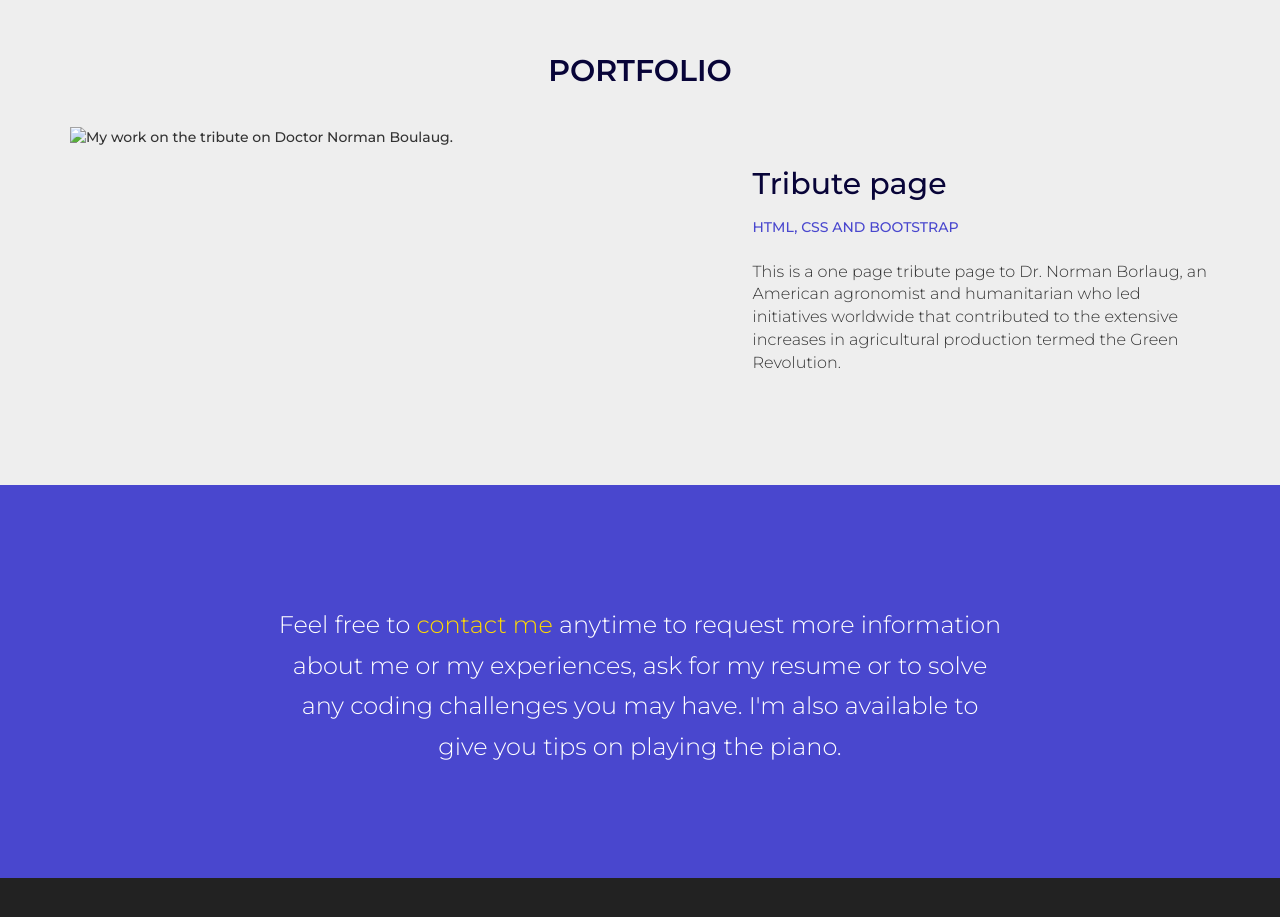
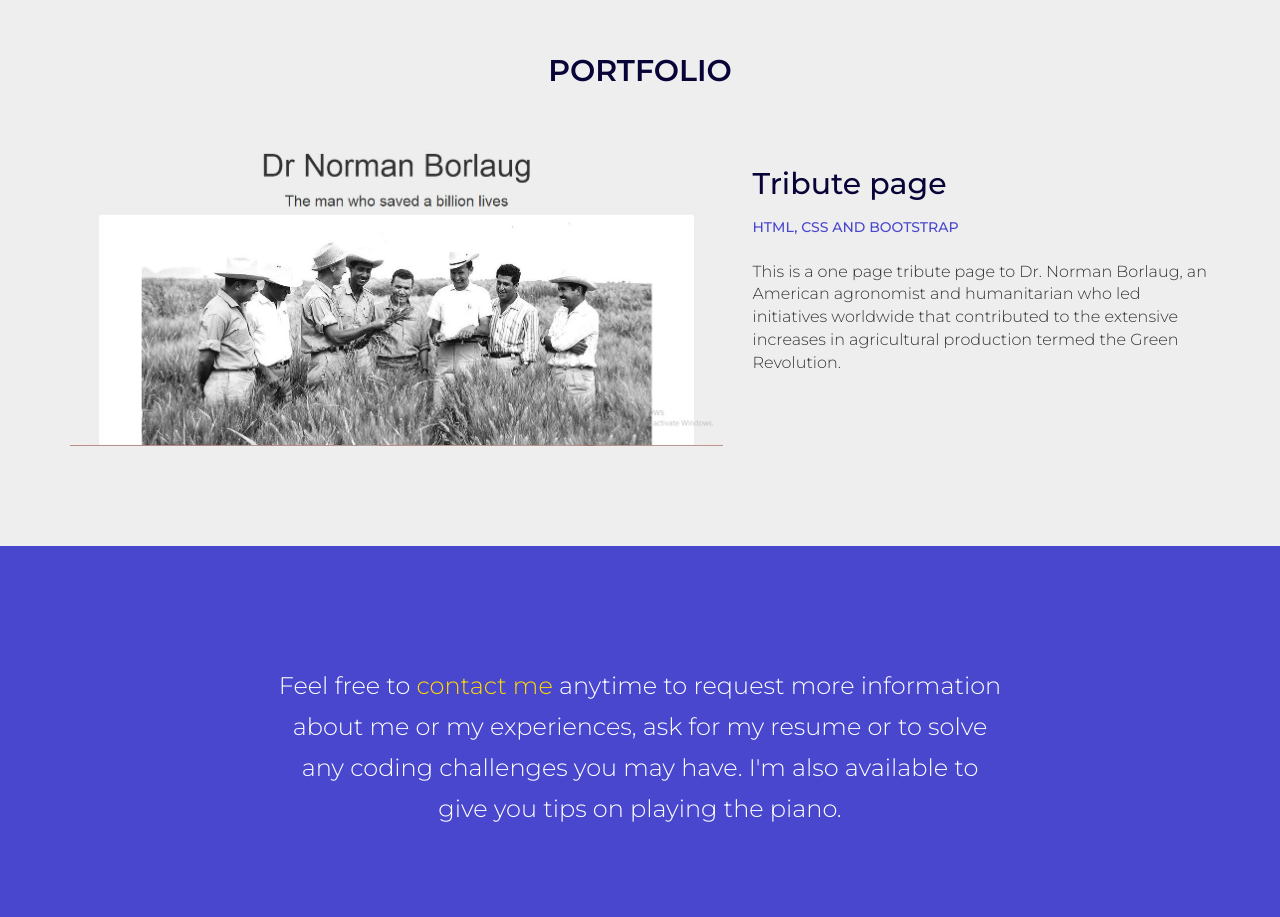
Before and after one commit to aweoluwatobi/Portfolio-website, a plain HTML site: page index.html in a window 1280 px wide. Shown: the part 1180-2097 px from the top of the page. Drawn offline with Linux system fonts and the light colour scheme.

Commit message:
Edited image format in html

```diff
--- a/index.html
+++ b/index.html
@@ -72,7 +72,7 @@
                 </div>
                 <div class="row project">
                     <div class="col-md-7 col-sm-7">
-                        <img src="images/tribute.jpg" alt="My work on the tribute on Doctor Norman Boulaug.">
+                        <img src="images/tribute.png" alt="My work on the tribute on Doctor Norman Boulaug.">
                     </div>
                     <div class="col-md-5 col-sm-5">
                         <h3>Tribute page</h3>
```
